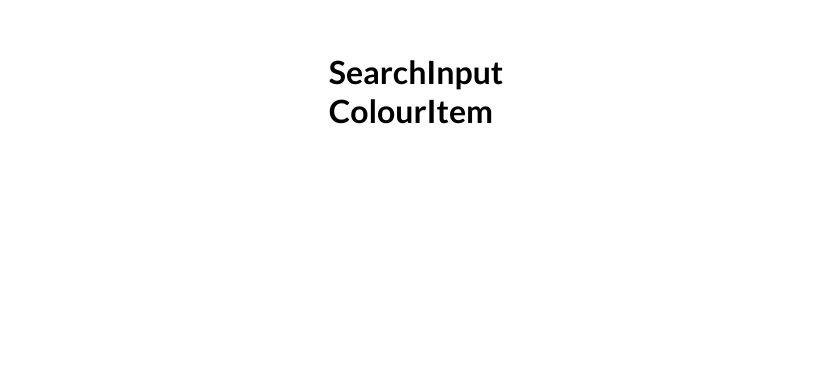
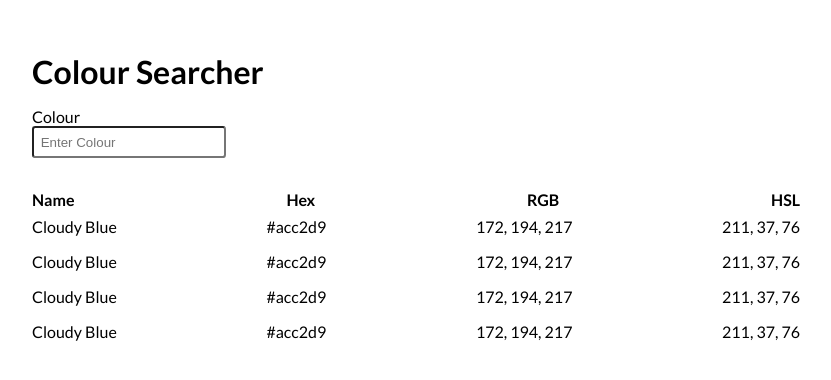
Before and after one commit to milescremen/colour-picker, a React (Create React App) app: page / in a window 1280 px wide. Shown: the part 108-488 px from the top of the page, without its empty margins (224-1055 px from the left). Built offline with nearby package versions, Linux system fonts and the light colour scheme.

Commit message:
Style Prototype

```diff
--- a/src/App.css
+++ b/src/App.css
@@ -7,6 +7,7 @@
 
 body {
   margin-top: 20vh;
+  min-width: 80vw;
   font-family: 'Lato', sans-serif;
 
   display: flex;
--- a/src/App.js
+++ b/src/App.js
@@ -6,10 +6,8 @@ import SearchInput from "./components/SearchInput/SearchInput";
 function App() {
   return (
     <div className="App">
-
       <SearchInput />
       <ColourList />
-
     </div>
   );
 }
--- a/src/components/ColourItem/ColourItem.css
+++ b/src/components/ColourItem/ColourItem.css
@@ -0,0 +1,9 @@
+.colour-item-container {
+	display: flex;
+	justify-content: space-between;
+}
+
+
+.colour-item-container {
+	padding: .5em 0;
+}
--- a/src/components/ColourItem/ColourItem.js
+++ b/src/components/ColourItem/ColourItem.js
@@ -2,9 +2,14 @@ import React from "react";
 import "./ColourItem.css";
 
 function ColourItem() {
-  return <div>
-    <h1>ColourItem</h1>
-  </div>
+  return (
+    <div className="colour-item-container">
+      <p>Cloudy Blue</p>
+      <p>#acc2d9</p>
+      <p>172, 194, 217</p>
+      <p>211, 37, 76</p>
+    </div>
+  );
 }
 
 export default ColourItem;
--- a/src/components/ColourList/ColourList.css
+++ b/src/components/ColourList/ColourList.css
@@ -0,0 +1,8 @@
+.colour-list-container {
+	min-width: 60vw;
+}
+
+.list-headings {
+	display: flex;
+	justify-content: space-between;
+}
--- a/src/components/ColourList/ColourList.js
+++ b/src/components/ColourList/ColourList.js
@@ -1,8 +1,19 @@
 import React from "react";
+import './ColourList.css';
 import ColourItem from '../ColourItem/ColourItem';
 
 function ColourList() {
-  return <div>
+  return <div className="colour-list-container">
+    <div className="list-headings">
+      <h4>Name</h4>
+      <h4>Hex</h4>
+      <h4>RGB</h4>
+      <h4>HSL</h4>
+    </div>
+
+    <ColourItem />
+    <ColourItem />
+    <ColourItem />
     <ColourItem />
   </div>;
 }
--- a/src/components/SearchInput/SearchInput.css
+++ b/src/components/SearchInput/SearchInput.css
@@ -0,0 +1,14 @@
+
+.search-input-container {
+	margin-bottom: 2em;
+}
+
+.title {
+	margin-bottom: .5em;
+}
+
+.colour-input input {
+	padding: .5em;
+	border-radius: 0.25em;
+
+}
--- a/src/components/SearchInput/SearchInput.js
+++ b/src/components/SearchInput/SearchInput.js
@@ -1,8 +1,14 @@
 import React from "react";
+import './SearchInput.css';
 
 function SearchInput() {
-  return <div>
-	<h1>SearchInput</h1>
+  return <div className="search-input-container">
+	  <h1 className="title">Colour Searcher</h1>
+
+    <form className="colour-input" action="submit">
+      <p>Colour</p>
+      <input type="text" placeholder="Enter Colour" />
+    </form>
   </div>
 }
 
```
